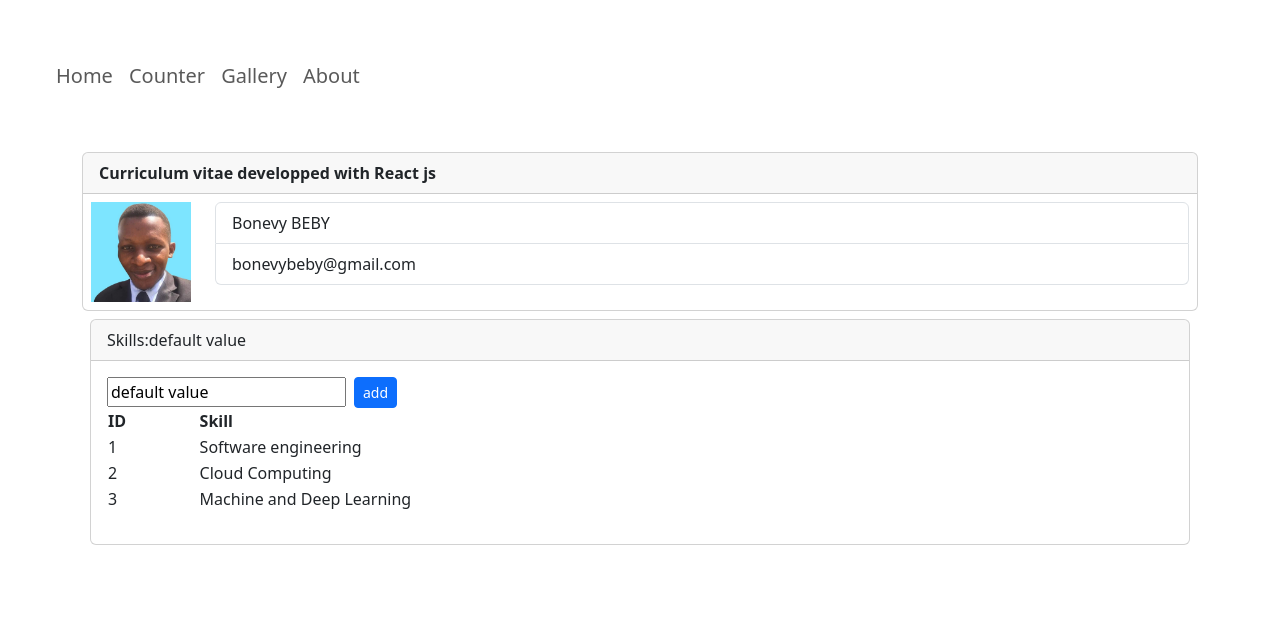
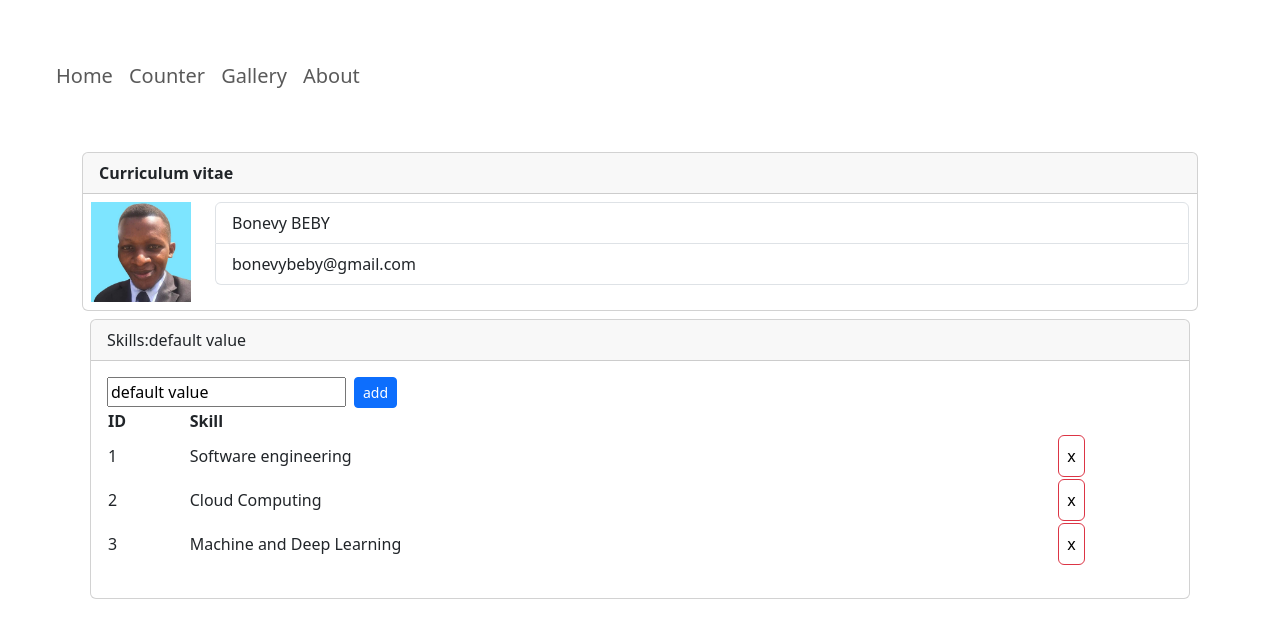
Before and after one commit to zoulou421/my-web-app-reactjs, a React (Create React App) app: page /about in a window 1280 px wide. Shown: the top 638 px of the page. Built offline with nearby package versions, Linux system fonts and the light colour scheme.

Commit message:
added: delete action

```diff
--- a/src/components/About.js
+++ b/src/components/About.js
@@ -4,7 +4,7 @@ export class About extends Component {
     constructor(props) {
         super(props);
         this.state={
-            title:"Curriculum vitae developped with React js",
+            title:"Curriculum vitae",
             contact:{name:"Bonevy BEBY",profile:"images/profile.jpg",email:"bonevybeby@gmail.com"},
             skills:[
                 {id:1,skill:"Software engineering"},
@@ -21,14 +21,19 @@ export class About extends Component {
     }
     addSkill= (event)=> {
         event.preventDefault();
-        let new_skill={
-        id:[...this.state.skills].pop().id+1,
-        skill:this.state.skillValue
+            let new_skill=
+            {
+              id:[...this.state.skills].pop().id+1,
+              skill:this.state.skillValue
+            }
+            this.setState({skills:[...this.state.skills,new_skill]});
     }
-    this.setState({
-        skills:[...this.state.skills,new_skill]
-    });
 
+    onDeleteSkill=(skill)=> {
+        let index = this.state.skills.indexOf(skill);
+        let listSkills = [...this.state.skills];
+        listSkills.splice(index, 1);
+        this.setState({skills: listSkills});
     }
     render() {
         return (
@@ -70,7 +75,11 @@ export class About extends Component {
                             {
                                 this.state.skills.map((s,index)=>
                                  <tr>
-                                     <td>{s.id}</td> <td>{s.skill}</td>
+                                     <td>{s.id}</td>
+                                     <td>{s.skill}</td>
+                                     <td>
+                                         <button className="btn btn-danger" onClick={()=>this.onDeleteSkill(s)}>x</button>
+                                     </td>
                                  </tr>
                                 )
                             }
```
